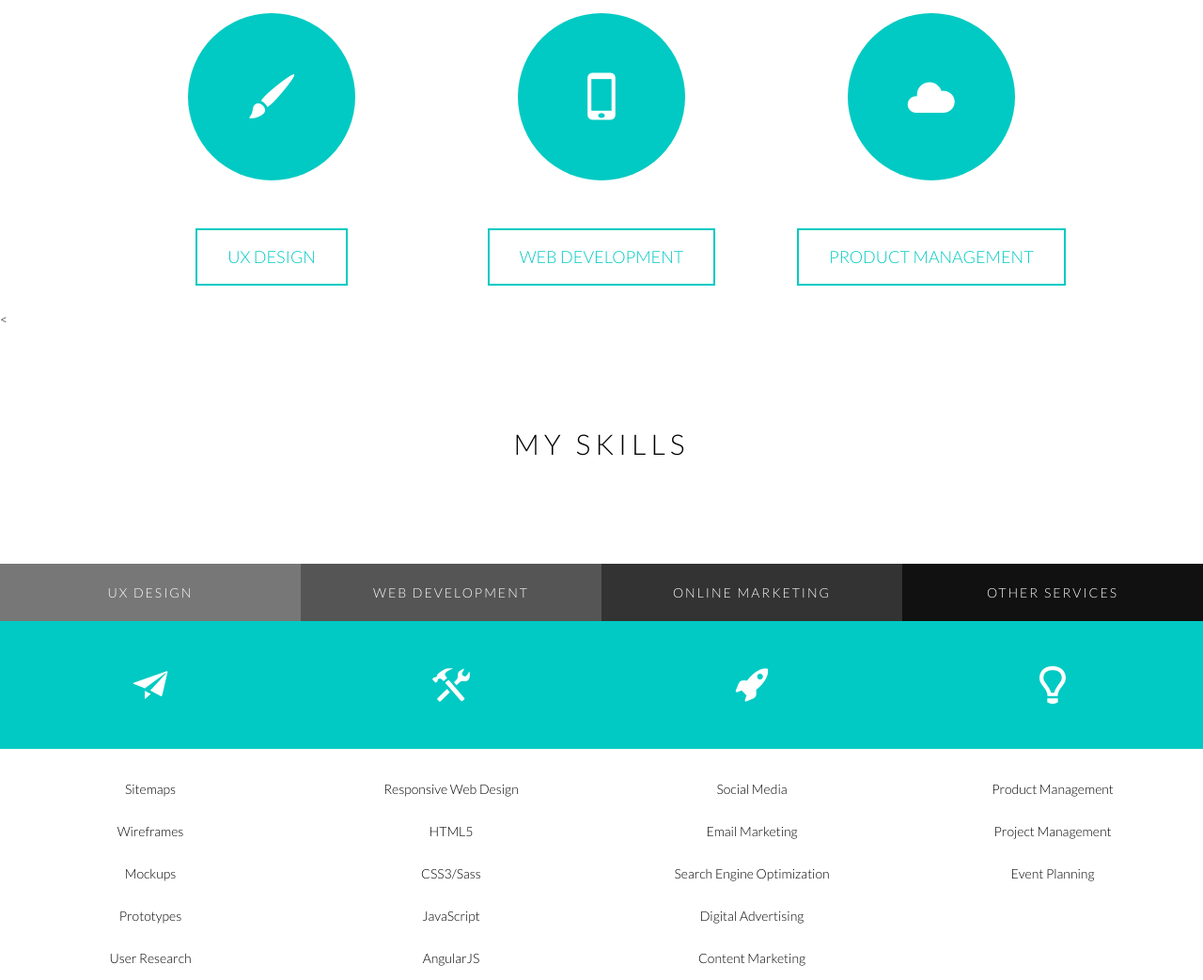
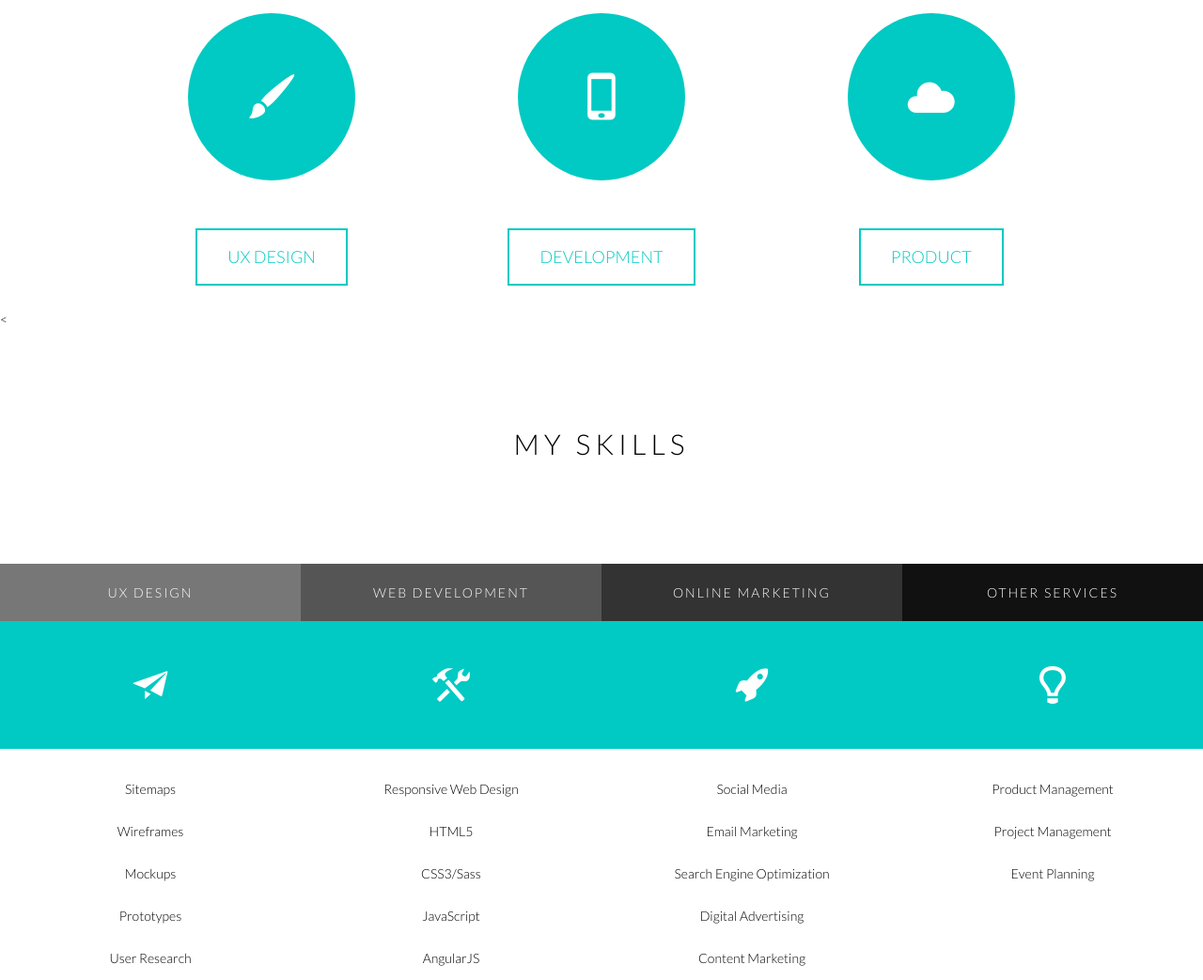
Before and after one commit to ambanks/ambanks.github.io, a plain HTML site: page index.html in a window 1280 px wide. Shown: the part 3846-4889 px from the top of the page at 94% size. Drawn offline with nearby package versions, Linux system fonts and the light colour scheme.

Commit message:
updated button

```diff
--- a/index.html
+++ b/index.html
@@ -253,7 +253,7 @@
                         </li>
                         <li>
                             <span class="no-touch ny-icon icon-mobile"></span>
-                                <h2><a href="#openModal2" class="download">Web Development</a></h2>
+                                <h2><a href="#openModal2" class="download">Development</a></h2>
                                     <div id="openModal2" class="modalDialog">
                                         <div>
                                             <a href="#close" title="Close" class="close">X</a>
@@ -263,7 +263,7 @@
                         </li>
                         <li>
                             <span class="ny-icon icon-cloud"></span>
-                                <h2><a href="#openModal3" class="download">Product Management</a></h2>
+                                <h2><a href="#openModal3" class="download">Product</a></h2>
                                     <div id="openModal3" class="modalDialog">
                                         <div>
                                             <a href="#close" title="Close" class="close">X</a>
```
